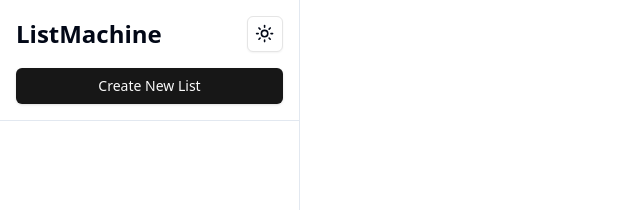
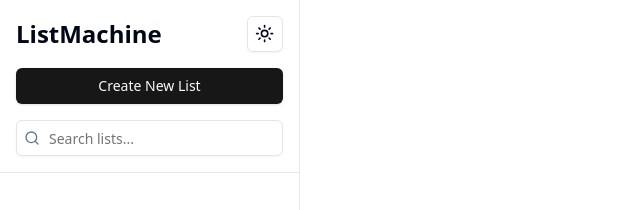
Before and after one commit to Ejla/list-machine, a React (Vite) app: page / in a window 1280 px wide. Shown: the top 210 px of the page, without its empty margins (0-640 px from the left). Built offline with nearby package versions, Linux system fonts and the light colour scheme.

Commit message:
Search the lists

```diff
--- a/src/App.jsx
+++ b/src/App.jsx
@@ -8,6 +8,7 @@ import { Button } from "./components/ui/button";
 import { Input } from "./components/ui/input";
 import { ThemeProvider } from "./components/ThemeProvider"
 import { ModeToggle } from "./components/ModeToggle"
+import { X, Search } from "lucide-react";
 
 import {
   Dialog,
@@ -44,6 +45,7 @@ export default function App() {
   const [deletedItems, setDeletedItems] = useState([]);
   const { toast } = useToast();
   const [shouldFocusAddItem, setShouldFocusAddItem] = useState(false);
+  const [searchQuery, setSearchQuery] = useState("");
 
   const sensors = useSensors(
     useSensor(PointerSensor),
@@ -220,14 +222,32 @@ export default function App() {
             <h1 className="text-2xl font-bold">ListMachine</h1>
             <ModeToggle />
           </div>
-          <Button onClick={() => setIsModalOpen(true)} className="w-full">
+          <Button onClick={() => setIsModalOpen(true)} className="w-full mb-4">
             Create New List
           </Button>
+          <div className="relative">
+            <Search className="absolute left-2 top-1/2 transform -translate-y-1/2 text-muted-foreground h-4 w-4" />
+            <Input
+              placeholder="Search lists..."
+              value={searchQuery}
+              onChange={(e) => setSearchQuery(e.target.value)}
+              className="pl-8 pr-8"
+            />
+            {searchQuery && (
+              <button
+                onClick={() => setSearchQuery('')}
+                className="absolute right-2 top-1/2 transform -translate-y-1/2 text-muted-foreground hover:text-foreground"
+              >
+                <X className="h-4 w-4" />
+              </button>
+            )}
+          </div>
         </div>
         <Lists
           lists={lists}
           selectedList={selectedList}
           setSelectedList={setSelectedList}
+          searchQuery={searchQuery}
         />
       </div>
 
--- a/src/components/Lists.jsx
+++ b/src/components/Lists.jsx
@@ -4,9 +4,13 @@ import { ScrollArea } from "./ui/scroll-area";
 import { Button } from "./ui/button";
 import { Pin } from "lucide-react";
 
-export const Lists = ({ lists, selectedList, setSelectedList }) => {
-  const pinnedLists = lists.filter(list => list.isPinned);
-  const unpinnedLists = lists.filter(list => !list.isPinned);
+export const Lists = ({ lists, selectedList, setSelectedList, searchQuery }) => {
+  const filteredLists = lists.filter(list =>
+    list.name.toLowerCase().includes(searchQuery.toLowerCase())
+  );
+
+  const pinnedLists = filteredLists.filter(list => list.isPinned);
+  const unpinnedLists = filteredLists.filter(list => !list.isPinned);
 
   const renderListButton = (list) => (
     <Button
@@ -50,4 +54,5 @@ Lists.propTypes = {
     id: PropTypes.oneOfType([PropTypes.string, PropTypes.number]).isRequired,
   }),
   setSelectedList: PropTypes.func.isRequired,
+  searchQuery: PropTypes.string.isRequired,
 };
```
